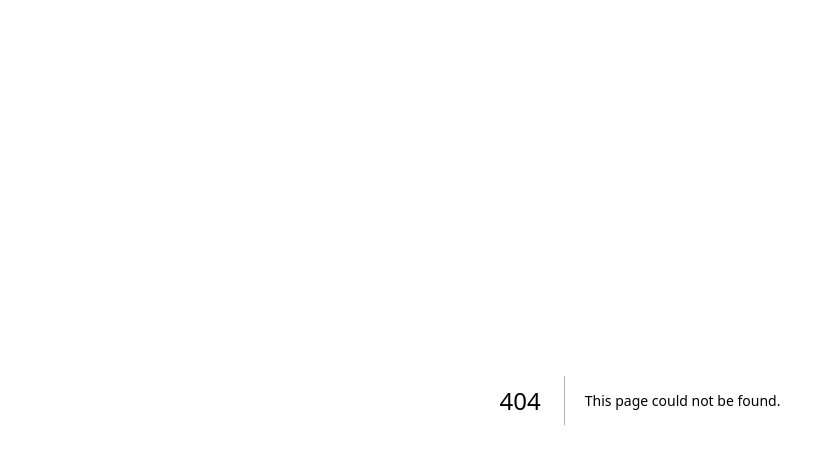
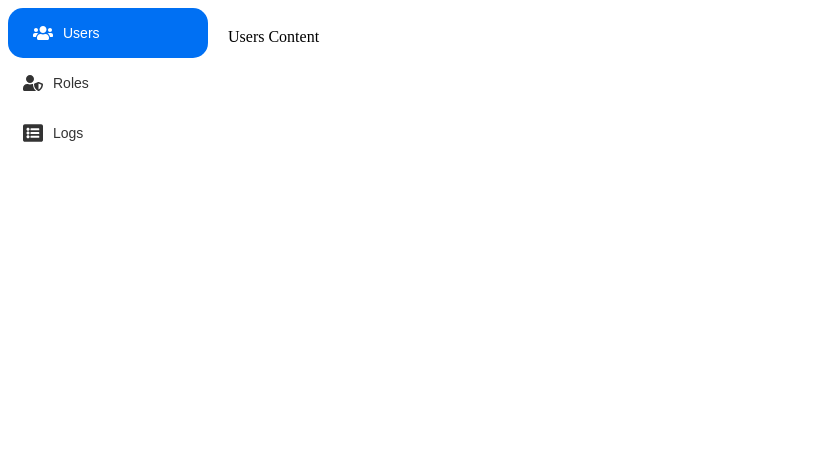
Before and after one commit to unniznd/admin_console, a Next.js app in the folder frontend/: page /admin in a window 1280 px wide. Before the commit this address had no page. Shown: the top 464 px of the page, without its empty margins (0-835 px from the left). Built offline with nearby package versions, Linux system fonts and the light colour scheme.

Commit message:
FEATURE: Basic UI for admin panel completed

```diff
--- /dev/null
+++ b/frontend/app/admin/components/BottomNav.tsx
@@ -0,0 +1,39 @@
+"use client";
+
+import React from "react";
+import { FaUsers, FaUserShield, FaListAlt } from "react-icons/fa"; // Import icons
+
+interface BottomNavProps {
+  activeTab: string;
+  setActiveTab: (tab: string) => void;
+}
+
+const BottomNav: React.FC<BottomNavProps> = ({ activeTab, setActiveTab }) => {
+  return (
+    <div className="bottom-nav">
+      <button
+        className={activeTab === "users" ? "active" : ""}
+        onClick={() => setActiveTab("users")}
+      >
+        <FaUsers size={24} /> {/* Icon for Users */}
+        <span>Users</span> {/* Label below icon */}
+      </button>
+      <button
+        className={activeTab === "roles" ? "active" : ""}
+        onClick={() => setActiveTab("roles")}
+      >
+        <FaUserShield size={24} /> {/* Icon for Roles */}
+        <span>Roles</span> {/* Label below icon */}
+      </button>
+      <button
+        className={activeTab === "logs" ? "active" : ""}
+        onClick={() => setActiveTab("logs")}
+      >
+        <FaListAlt size={24} /> {/* Icon for Logs */}
+        <span>Logs</span> {/* Label below icon */}
+      </button>
+    </div>
+  );
+};
+
+export default BottomNav;
--- /dev/null
+++ b/frontend/app/admin/components/Logs.tsx
@@ -0,0 +1,5 @@
+const Logs = () => {
+    return <div>Logs Content</div>;
+};
+
+export default Logs;
--- /dev/null
+++ b/frontend/app/admin/components/Roles.tsx
@@ -0,0 +1,6 @@
+
+const Roles = () => {
+    return <div>Roles Content</div>;
+};
+
+export default Roles;
--- /dev/null
+++ b/frontend/app/admin/components/SideBar.tsx
@@ -0,0 +1,39 @@
+"use client";
+
+import React from "react";
+import { FaUsers, FaUserShield, FaListAlt } from "react-icons/fa"; // Import icons
+
+interface SidebarProps {
+  activeTab: string;
+  setActiveTab: (tab: string) => void;
+}
+
+const SideBar: React.FC<SidebarProps> = ({ activeTab, setActiveTab }) => {
+  return (
+    <div className="sidebar">
+      <button
+        className={activeTab === "users" ? "active" : ""}
+        onClick={() => setActiveTab("users")}
+      >
+        <FaUsers size={20} /> {/* Icon for Users */}
+        <span>Users</span> {/* Label to the right of the icon */}
+      </button>
+      <button
+        className={activeTab === "roles" ? "active" : ""}
+        onClick={() => setActiveTab("roles")}
+      >
+        <FaUserShield size={20} /> {/* Icon for Roles */}
+        <span>Roles</span> {/* Label to the right of the icon */}
+      </button>
+      <button
+        className={activeTab === "logs" ? "active" : ""}
+        onClick={() => setActiveTab("logs")}
+      >
+        <FaListAlt size={20} /> {/* Icon for Logs */}
+        <span>Logs</span> {/* Label to the right of the icon */}
+      </button>
+    </div>
+  );
+};
+
+export default SideBar;
--- /dev/null
+++ b/frontend/app/admin/components/Users.tsx
@@ -0,0 +1,5 @@
+const Users = () => {
+    return <div>Users Content</div>;
+};
+
+export default Users;
--- /dev/null
+++ b/frontend/app/admin/page.tsx
@@ -0,0 +1,37 @@
+"use client";
+
+import "./styles.css";
+import { useState } from "react";
+import SideBar from "./components/SideBar";
+import BottomNav from "./components/BottomNav";
+import Users from "./components/Users";
+import Roles from "./components/Roles";
+import Logs from "./components/Logs";
+
+
+const AdminPage = () => {
+  const [activeTab, setActiveTab] = useState("users");
+
+  const renderContent = () => {
+    switch (activeTab) {
+      case "users":
+        return <Users />;
+      case "roles":
+        return <Roles />;
+      case "logs":
+        return <Logs />;
+      default:
+        return <Users />;
+    }
+  };
+
+  return (
+    <div className="admin-container">
+      <SideBar activeTab={activeTab} setActiveTab={setActiveTab} />
+      <div className="content">{renderContent()}</div>
+      <BottomNav activeTab={activeTab} setActiveTab={setActiveTab} />
+    </div>
+  );
+};
+
+export default AdminPage;
--- /dev/null
+++ b/frontend/app/admin/styles.css
@@ -0,0 +1,114 @@
+/* Default layout for larger screens */
+.admin-container {
+  display: flex;
+  height: 100vh;
+}
+
+/* Sidebar container */
+.sidebar {
+  display: flex;
+  position: fixed;
+  flex-direction: column;
+  width: 200px;
+  background-color: #ffffff;
+  height: 100vh;
+  overflow-y: auto; /* Allow scrolling if sidebar content overflows */
+  top: 10px0; /* Fix sidebar to the top */
+}
+
+/* Sidebar button styling */
+.sidebar button {
+  background: transparent;
+  border: none;
+  padding: 15px;
+  display: flex;
+  align-items: center;
+  cursor: pointer;
+  text-align: left;
+  color: #333;
+  margin: 0;
+  width: 100%;
+  position: relative;
+}
+
+/* Space between icon and text */
+.sidebar button span {
+  margin-left: 10px;
+  font-size: 14px;
+}
+
+/* Active button styling */
+.sidebar button.active {
+  background-color: #0070f3;
+  color: white;
+  border-radius: 15px;
+  padding-left: 25px;
+  padding-right: 25px;
+  transition: background-color 0.3s ease-in-out;
+}
+
+.sidebar button.active svg {
+  color: white;
+}
+
+/* Content area */
+.content {
+  flex: 1;
+  margin-left: 200px; /* Push content to the right, making space for the sidebar */
+  padding: 20px; /* Add padding to content */
+  overflow-y: auto; /* Allow content to scroll if necessary */
+}
+
+/* By default, hide the bottom nav on large screens */
+.bottom-nav {
+  display: none;
+  justify-content: space-around;
+  background-color: #ffffff;
+  padding: 10px;
+  position: fixed;
+  bottom: 0;
+  width: 100%;
+  border-top: 1px solid #ffffff;
+}
+
+.bottom-nav button {
+  flex: 1;
+  background: transparent;
+  border: none;
+  padding: 10px;
+  text-align: center;
+  display: flex;
+  flex-direction: column;
+  align-items: center;
+  justify-content: center;
+  cursor: pointer;
+}
+
+.bottom-nav button span {
+  margin-top: 5px; /* Space between icon and label */
+  font-size: 12px;
+}
+
+.bottom-nav button.active {
+  font-weight: bold;
+  color: #0070f3;
+}
+
+/* Media query for smaller screens (max-width: 768px) */
+@media (max-width: 768px) {
+  /* Hide the sidebar on small screens */
+  .sidebar {
+    display: none;
+  }
+
+  /* Remove the left margin for content on small screens */
+  .content {
+    margin-left: 0;
+    padding: 0; /* Remove padding */
+  }
+
+  /* Show bottom navigation on small screens */
+  .bottom-nav {
+    display: flex;
+  }
+}
```
Also changed, not shown: frontend/package.json (+4 -3 lines), 1 other file (tests, documents, lock files or other folders).
